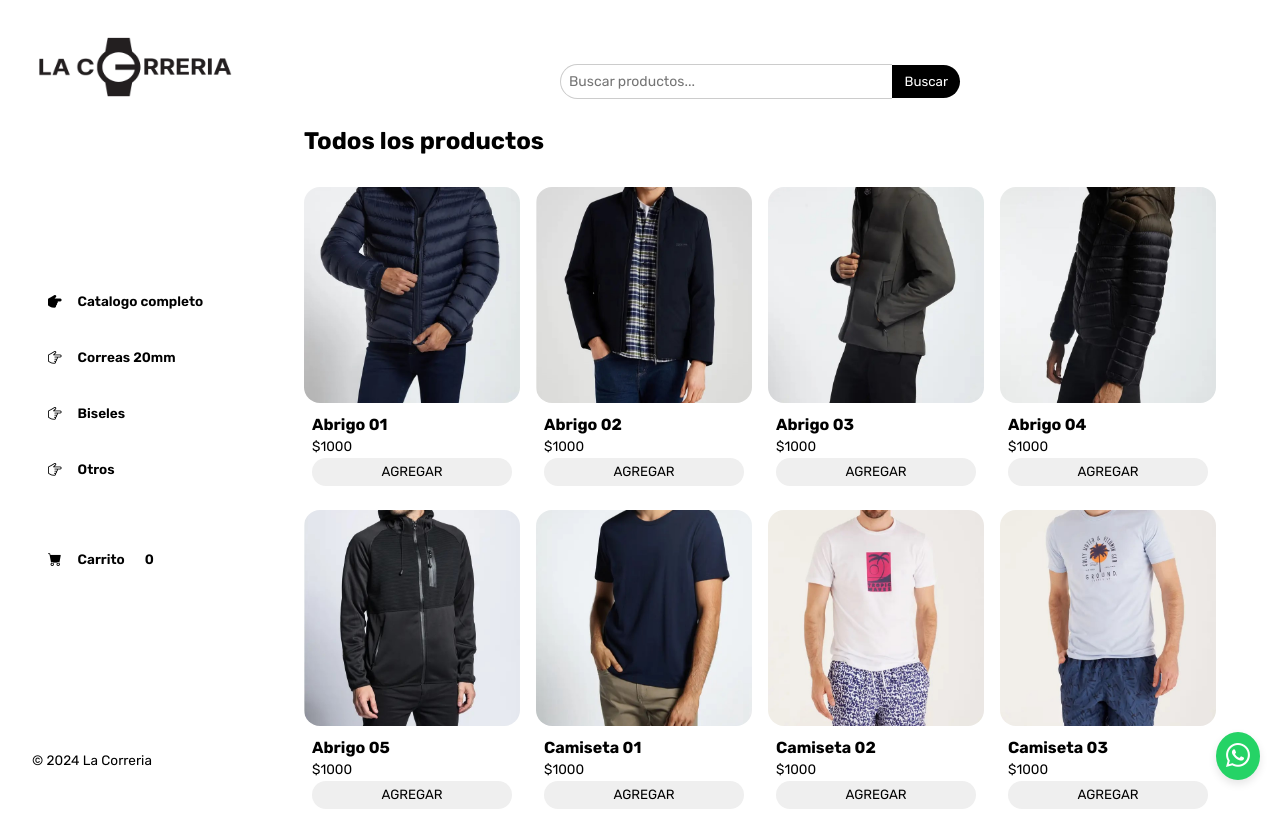
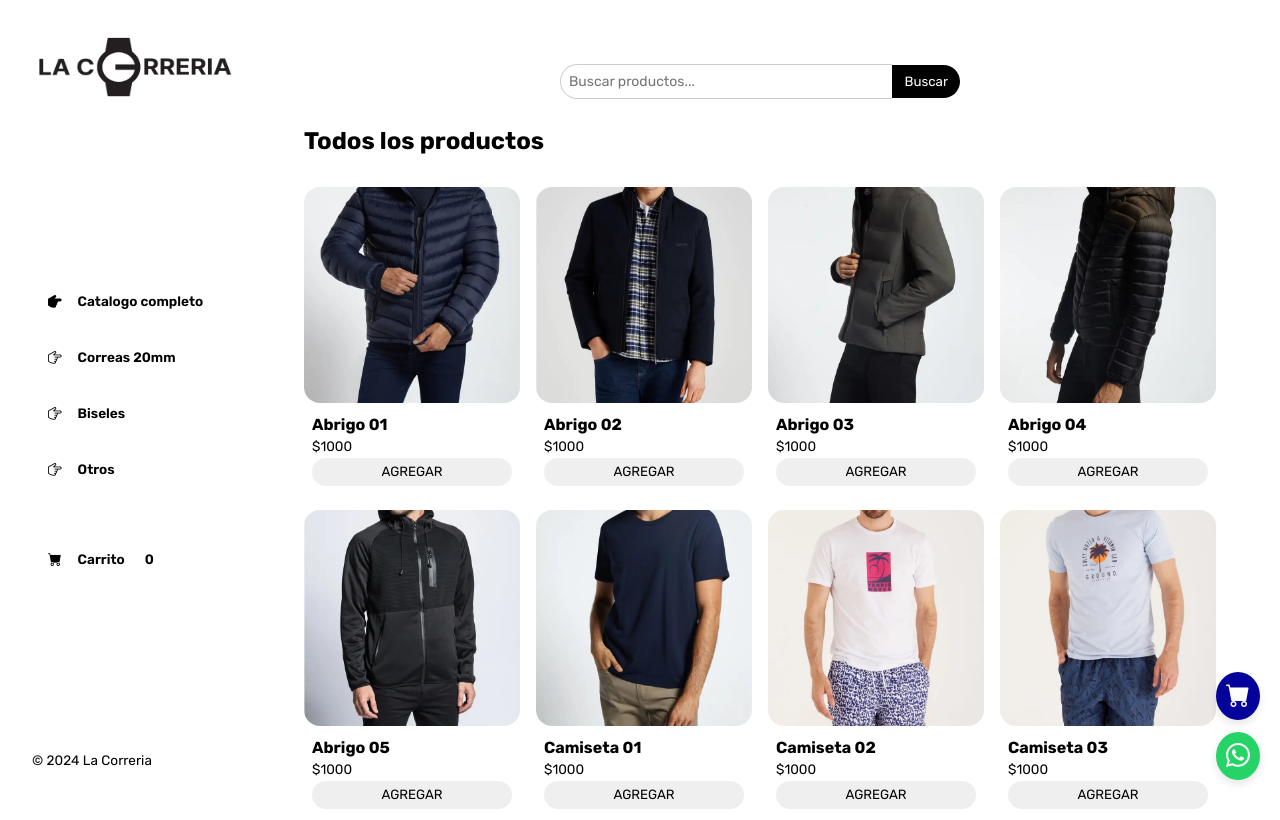
Before and after one commit to a2alenca/TEST, a plain HTML site: page index.html in a window 1280 px wide. Shown: the top 820 px of the page. Drawn offline with nearby package versions, Linux system fonts and the light colour scheme.

Commit message:
Add files via upload

```diff
--- a/index.html
+++ b/index.html
@@ -37,6 +37,30 @@
         .logo img {
             width: 200px;
             height: 70px;
+        }
+
+        /* Estilos para el botón del carrito */
+        .carrito-btn {
+            position: fixed;
+            bottom: 80px;
+            right: 20px;
+            background-color: #05029c;
+            color: #fff;
+            border: none;
+            padding: 10px; /* Ajusta el padding según el tamaño deseado */
+            border-radius: 50%;
+            font-size: 20px; /* Ajusta el tamaño del ícono */
+            cursor: pointer;
+            box-shadow: 0px 4px 8px rgba(0, 0, 0, 0.1);
+            transition: background-color 0.3s ease;
+        }
+
+        .carrito-btn i {
+            vertical-align: middle;
+        }
+
+        .carrito-btn:hover {
+            background-color: #0056b3;
         }
     </style>
 </head>
@@ -102,6 +126,11 @@
         <i class="bi bi-whatsapp" style="font-size: 24px;"></i> <!-- Ajusta el tamaño del ícono aquí -->
     </a>
 
+    <!-- Botón del carrito -->
+    <a class="carrito-btn" href="./carrito.html">
+        <i class="bi bi-cart-fill" style="font-size: 24px;"></i> <!-- Ajusta el tamaño del ícono aquí -->
+    </a>
+
     <script type="text/javascript" src="https://cdn.jsdelivr.net/npm/toastify-js"></script>
     <script src="./js/main.js"></script>
     <script src="./js/menu.js"></script>
```
